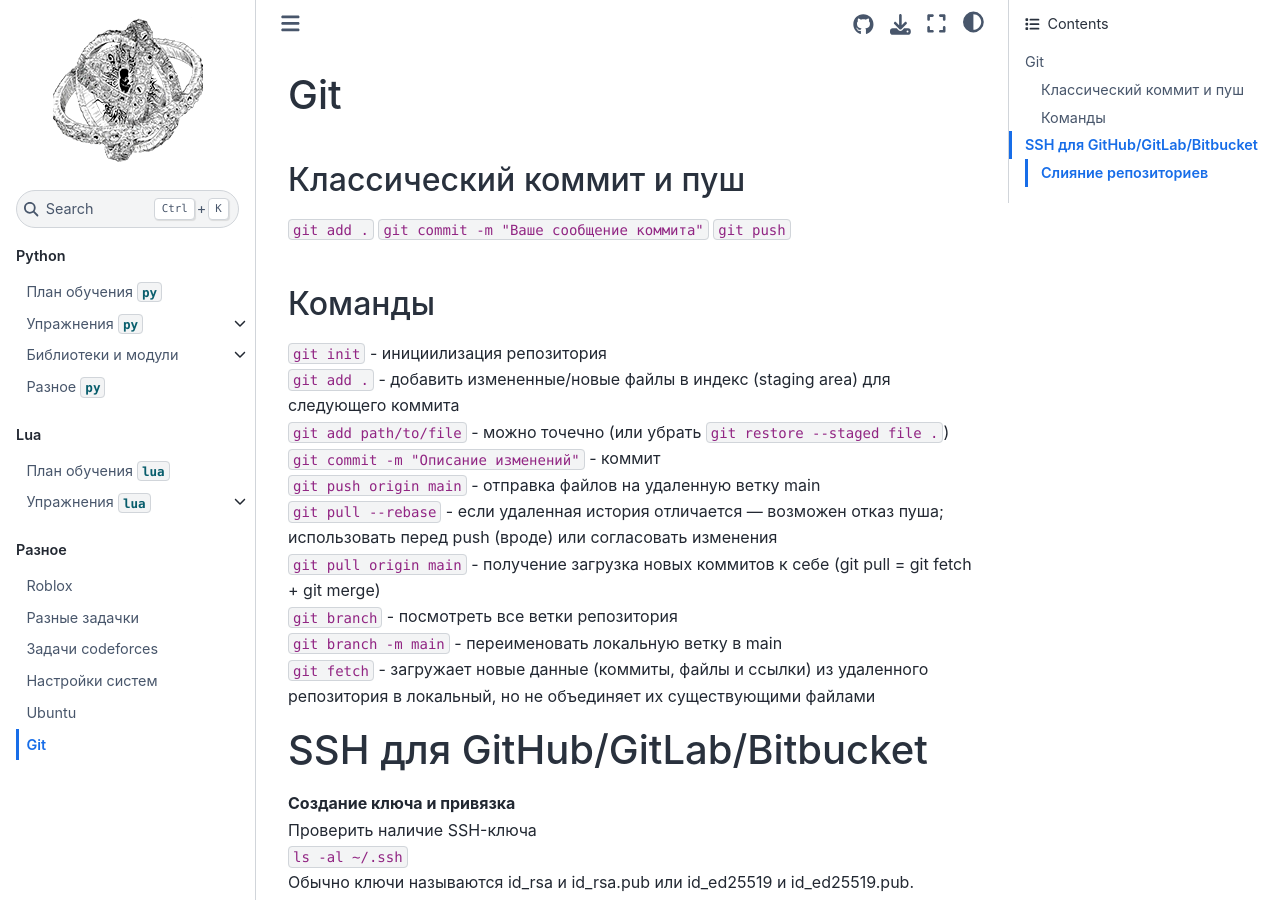
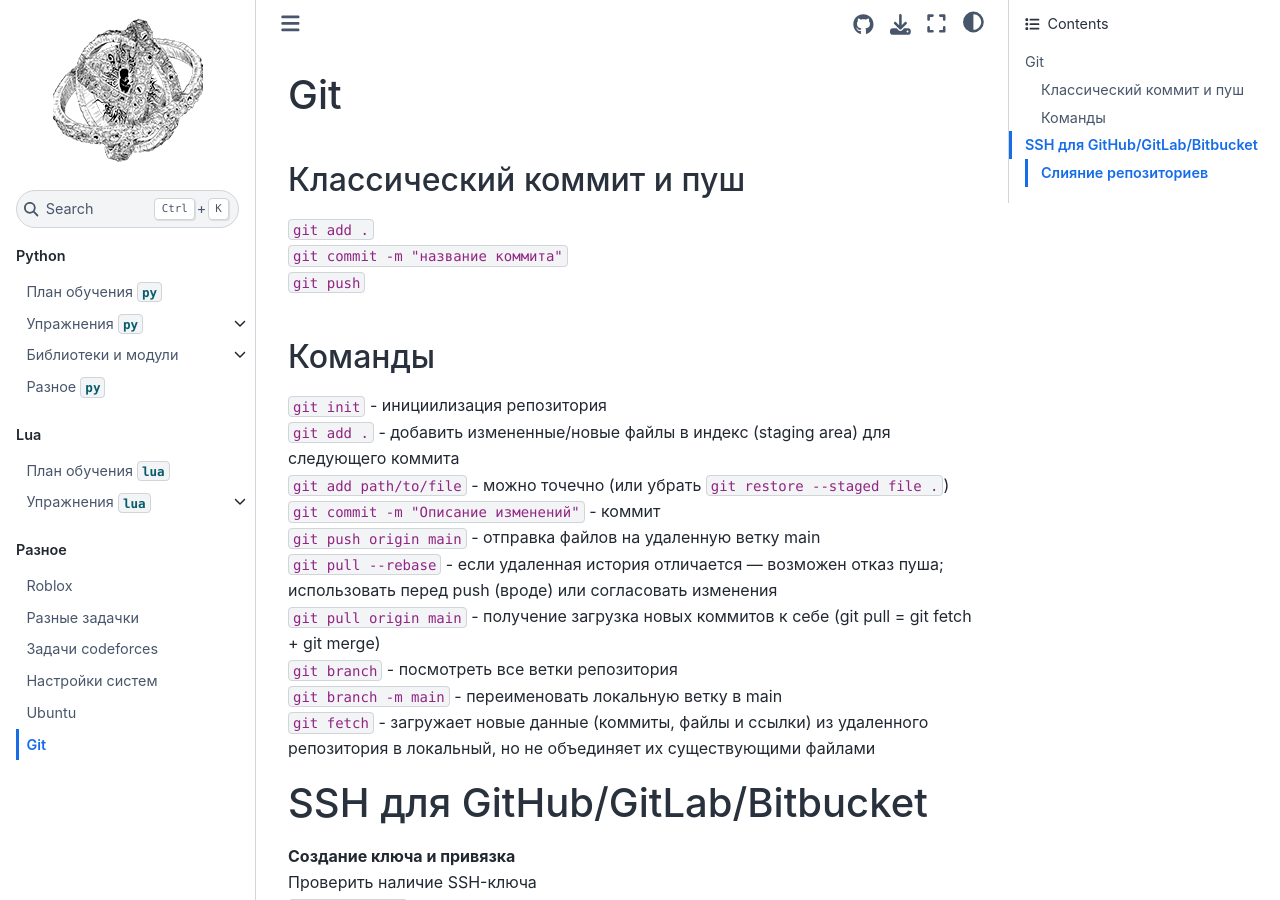
Before and after one commit to your-teach/faithpages, a Jupyter Book: the page built from Some/git.md, in a window 1280 px wide and 900 px high. Built offline with Jupyter Book 1.0.4 settings and Sphinx 7.4.7 and the Sphinx Book theme 1.1.4, drawn with Linux system fonts in a browser that asks for light colours.

Commit message:
fix git md

```diff
--- a/Some/git.md
+++ b/Some/git.md
@@ -2,7 +2,7 @@
 
 ## Классический коммит и пуш
 `git add .`
-`git commit -m "Ваше сообщение коммита"`
+`git commit -m "название коммита"`
 `git push`
 
 ## Команды
```
